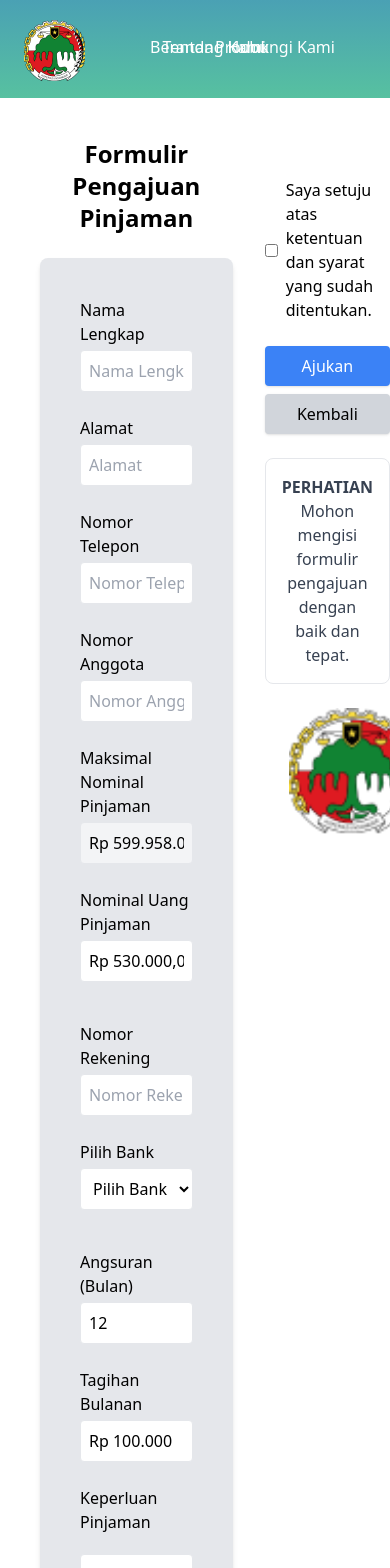
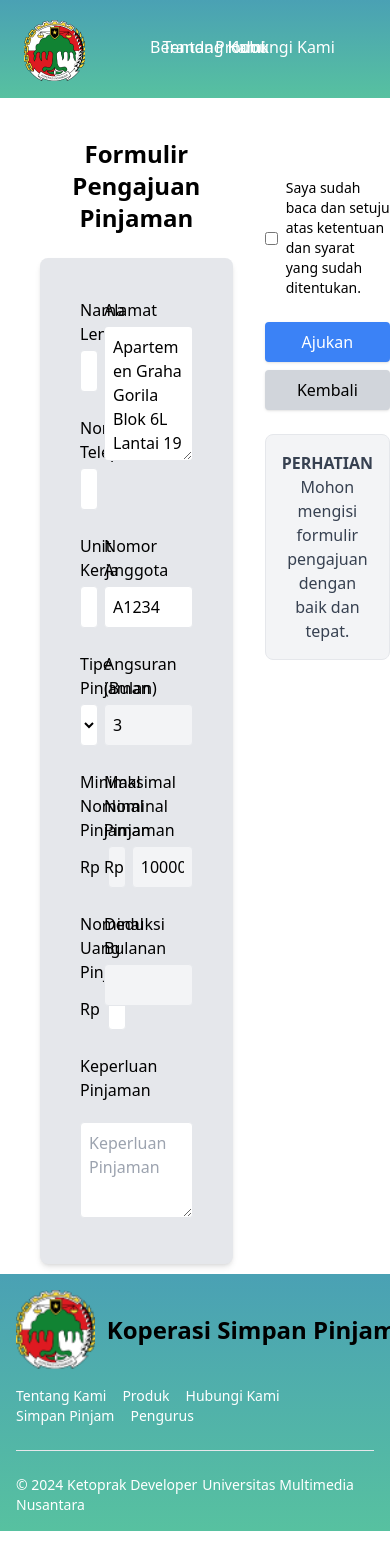
Before and after one commit to Febriann24/KPS, a React (Vite) app: page /FormAjukanPinjam in a window 390 px wide. Shown: the top 1568 px of the page. After the commit the page ends 1531 px from the top, so only its background shows below. Built offline with nearby package versions, Linux system fonts and the light colour scheme.

Commit message:
Updated Form And Responsiveness of Nominal Uang Pinjaman
Need to do:
- Implement to other Rp like minim nominal pinjaman etc
- make deformatting function for input to database

```diff
--- a/src/component/UserAnggota/FormAjukanPinjam.jsx
+++ b/src/component/UserAnggota/FormAjukanPinjam.jsx
@@ -7,26 +7,47 @@ import { useNavigate } from "react-router-dom"; // Import useNavigate for naviga
 function FormAjukanPinjam() {
  const navigate = useNavigate(); // Create navigate function for navigation
  const [formData, setFormData] = useState({
-      namaLengkap: '',
-      alamat: '',
-      nomorTelepon: '',
-      nomorAnggota: '',
-      maksimalPinjaman: 'Rp 599.958.050,00',
-      nominalPinjaman: 'Rp 530.000,00',
-      nomorRekening: '',
-      bank: '',
-      angsuran: '12',
-      tagihanBulanan: 'Rp 100.000',
+  namaLengkap: 'Hollywood Benjamin Gunawan',
+  alamat: 'Apartemen Graha Gorila Blok 6L Lantai 19',
+  nomorTelepon: '0819744637',
+  unitKerja:'Sekolah',
+  nomorAnggota: 'A1234',
+  maksimalPinjaman: '1000000',
+  minimalPinjaman: '500000',
+  nominalPinjaman: '',
+  angsuran: '3',
+  tagihanBulanan: '100000',
   keperluanPinjaman: '',
   setuju: false,
  });
 
   const handleChange = (e) => {
     const { name, value, type, checked } = e.target;
+    if (name === 'nominalPinjaman') {
+      const numericValue = value.replace(/\D/g, ''); // Remove non-numeric characters
+      const formattedValue = formatRupiah(numericValue);
+      setFormData({ ...formData, [name]: formattedValue });
+    } else {
       setFormData({
         ...formData,
         [name]: type === 'checkbox' ? checked : value,
       });
+    }
+  };
+
+  const formatRupiah = (angka) => {
+    // Ensure angka is a string and remove leading zeros
+    angka = angka.replace(/^0+/, '');
+    let number_string = angka.toString(),
+        sisa = number_string.length % 3,
+        rupiah = number_string.substr(0, sisa),
+        ribuan = number_string.substr(sisa).match(/\d{3}/g);
+
+    if (ribuan) {
+      let separator = sisa ? '.' : '';
+      rupiah += separator + ribuan.join('.');
+    }
+    return rupiah || '0';
   };
 
  const handleSubmit = (e) => {
@@ -34,6 +55,7 @@ function FormAjukanPinjam() {
   console.log('Form Submitted:', formData);
   navigate('/PengajuanPinjaman'); // Navigate to PengajuanUser after form submission
  };
+
  return (
   <>
   <div>
@@ -43,55 +65,123 @@ function FormAjukanPinjam() {
     <h2 className="text-2xl font-semibold text-center mb-6">Formulir Pengajuan Pinjaman</h2>
 
     <div className="bg-gray-200 p-10 rounded-lg shadow-md">
-            <form onSubmit={handleSubmit} id="form-pengajuan" className="grid grid-cols-1 gap-6">
+      <form onSubmit={handleSubmit} id="form-pengajuan" className="grid grid-cols-1 md:grid-cols-2 gap-6">
+      {/* Vertical group for Nama Lengkap, Nomor Telepon, and Nomor Anggota */}
+      <div className="grid grid-cols-1 gap-6">
         <div>
-                <label className="block mb-1">Nama Lengkap</label>
+        <label className="block mb-1 font-medium">Nama Lengkap</label>
         <input
           type="text"
           name="namaLengkap"
           value={formData.namaLengkap}
           onChange={handleChange}
           placeholder="Nama Lengkap"
-                  className="w-full p-2 border rounded bg-white"
+          className="w-full p-2 border rounded bg-white focus:outline-none focus:ring focus:ring-blue-300"
+          maxLength={70}
+          required
         />
         </div>
         <div>
-                <label className="block mb-1">Alamat</label>
+        <label className="block mb-1 font-medium">Nomor Telepon</label>
         <input
-                  type="text"
-                  name="alamat"
-                  value={formData.alamat}
-                  onChange={handleChange}
-                  placeholder="Alamat"
-                  className="w-full p-2 border rounded bg-white"
-                />
-              </div>
-              <div>
-                <label className="block mb-1">Nomor Telepon</label>
-                <input
-                  type="text"
+          type="number"
           name="nomorTelepon"
           value={formData.nomorTelepon}
           onChange={handleChange}
           placeholder="Nomor Telepon"
-                  className="w-full p-2 border rounded bg-white"
+          className="w-full p-2 border rounded bg-white focus:outline-none focus:ring focus:ring-blue-300"
+          maxLength={15}
+          required
         />
         </div>
+      </div>
+
+      {/* Address in a separate vertical column with combined height */}
       <div>
-                <label className="block mb-1">Nomor Anggota</label>
+        <label className="block mb-1 font-medium">Alamat</label>
+        <textarea
+        name="alamat"
+        value={formData.alamat}
+        onChange={handleChange}
+        placeholder="Masukkan alamat lengkap"
+        className="w-full p-2 border rounded bg-white focus:outline-none focus:ring focus:ring-blue-300"
+        style={{height:"135px"}}
+        required
+        />
+      </div>
+
+      <div>
+        <label className="block mb-1 font-medium">Unit Kerja</label>
+        <input
+          type="text"
+          name="unitKerja"
+          value={formData.unitKerja}
+          onChange={handleChange}
+          placeholder="Unit Kerja"
+          className="w-full p-2 border rounded bg-white focus:outline-none focus:ring focus:ring-blue-300"
+          required
+        />
+        </div>
+
+        <div>
+        <label className="block mb-1 font-medium">Nomor Anggota</label>
         <input
           type="text"
           name="nomorAnggota"
           value={formData.nomorAnggota}
           onChange={handleChange}
           placeholder="Nomor Anggota"
-                  className="w-full p-2 border rounded bg-white"
+          className="w-full p-2 border rounded bg-white focus:outline-none focus:ring focus:ring-blue-300"
+          required
         />
         </div>
 
-              <div className="grid grid-cols-1 md:grid-cols-2 gap-6">
       <div>
-                  <label className="block mb-1">Maksimal Nominal Pinjaman</label>
+        <label className="block mb-1 font-medium">Tipe Pinjaman</label>
+        <select
+        name="bank"
+        value={formData.bank}
+        onChange={handleChange}
+        className="w-full p-2 border rounded bg-white focus:outline-none focus:ring focus:ring-blue-300"
+        required
+        >
+        <option value="">Pilih Tipe Pinjaman</option>
+        <option value="Mandiri">KPKA</option>
+        <option value="BCA">UKTP</option>
+        <option value="BRI">UKSP</option>
+        </select>
+      </div>
+
+      <div>
+        <label className="block mb-1 font-medium">Angsuran (Bulan)</label>
+        <input
+        type="number"
+        name="angsuran"
+        value={formData.angsuran}
+        onChange={handleChange}
+        className="w-full p-2 border rounded bg-gray-100 cursor-not-allowed"
+        readOnly
+        required
+        />
+      </div>
+
+      <div>
+        <label className="block mb-1 font-medium">Minimal Nominal Pinjaman</label>
+        <div className='flex items-center'>
+        <span className='mr-2'>Rp</span>
+        <input
+        type="text"
+        value={formData.minimalPinjaman}
+        className="w-full p-2 border rounded bg-gray-100 cursor-not-allowed"
+        readOnly
+        />
+        </div>
+      </div>
+
+      <div>
+        <label className="block mb-1 font-medium">Maksimal Nominal Pinjaman</label>
+        <div className='flex items-center'>
+        <span className="mr-2">Rp</span>
         <input
         type="text"
         value={formData.maksimalPinjaman}
@@ -99,80 +189,45 @@ function FormAjukanPinjam() {
         readOnly
         />
         </div>
+      </div>
       <div>
-                  <label className="block mb-1">Nominal Uang Pinjaman</label>
+        <label className="block mb-1 font-medium">Nominal Uang Pinjaman</label>
+        <div className='flex items-center'>
+        <span className='mr-2'>Rp</span>
         <input
         type="text"
         name="nominalPinjaman"
         value={formData.nominalPinjaman}
         onChange={handleChange}
         placeholder="Nominal Uang Pinjaman"
-                    className="w-full p-2 border rounded bg-white"
-                  />
-                </div>
-              </div>
-
-              <div className="grid grid-cols-1 md:grid-cols-2 gap-6 mt-4">
-                <div>
-                  <label className="block mb-1">Nomor Rekening</label>
-                  <input
-                    type="text"
-                    name="nomorRekening"
-                    value={formData.nomorRekening}
-                    onChange={handleChange}
-                    placeholder="Nomor Rekening"
-                    className="w-full p-2 border rounded bg-white"
-                  />
-                </div>
-                <div>
-                  <label className="block mb-1">Pilih Bank</label>
-                  <select
-                    name="bank"
-                    value={formData.bank}
-                    onChange={handleChange}
-                    className="w-full p-2 border rounded bg-white"
-                  >
-                    <option value="">Pilih Bank</option>
-                    <option value="Mandiri">Mandiri</option>
-                    <option value="BCA">BCA</option>
-                    <option value="BRI">BRI</option>
-                  </select>
-                </div>
-              </div>
-
-              <div className="grid grid-cols-1 md:grid-cols-2 gap-6 mt-4">
-                <div>
-                  <label className="block mb-1">Angsuran (Bulan)</label>
-                  <input
-                    type="number"
-                    name="angsuran"
-                    value={formData.angsuran}
-                    onChange={handleChange}
-                    placeholder="Angsuran (Bulan)"
-                    className="w-full p-2 border rounded bg-white"
-                  />
-                </div>
-                <div>
-                  <label className="block mb-1">Tagihan Bulanan</label>
-                  <input
-                    type="text"
-                    name="tagihanBulanan"
-                    value={formData.tagihanBulanan}
-                    onChange={handleChange}
-                    placeholder="Tagihan Bulanan"
-                    className="w-full p-2 border rounded bg-white"
+        className="w-full p-2 border rounded bg-white focus:outline-none focus:ring focus:ring-blue-300"
+        required
         />
         </div>
       </div>
 
       <div>
-                <label className="block mb-1">Keperluan Pinjaman</label>
+        <label className="block mb-1 font-medium">Deduksi Bulanan</label>
+        <input
+        type="text"
+        name="deduksiBulanan"
+        value={formData.deduksiBulanan}
+        onChange={handleChange}
+        className="w-full p-2 border rounded bg-gray-100 cursor-not-allowed"
+        readOnly
+        required
+        />
+      </div>
+
+      <div className="col-span-2">
+        <label className="block mb-1 font-medium">Keperluan Pinjaman</label>
         <textarea
         name="keperluanPinjaman"
         value={formData.keperluanPinjaman}
         onChange={handleChange}
         placeholder="Keperluan Pinjaman"
-                  className="w-full p-2 border rounded bg-white h-24 mt-4"
+        className="w-full p-2 border rounded bg-white focus:outline-none focus:ring focus:ring-blue-300 h-24 mt-4"
+        required
         />
       </div>
 
@@ -190,8 +245,9 @@ function FormAjukanPinjam() {
           checked={formData.setuju}
           onChange={handleChange}
           className="form-checkbox"
+          required
         />
-              <span>Saya setuju atas ketentuan dan syarat yang sudah ditentukan.</span>
+        <span className="text-sm">Saya sudah baca dan setuju atas ketentuan dan syarat yang sudah ditentukan.</span>
         </label>
       </div>
 
@@ -199,32 +255,30 @@ function FormAjukanPinjam() {
         <button
         type="button"
         onClick={handleSubmit} // Call handleSubmit to submit form
-              className="bg-blue-500 text-white w-full px-6 py-2 rounded shadow hover:bg-blue-600"
+        className="bg-blue-500 text-white w-full px-6 py-2 rounded shadow hover:bg-blue-600 transition duration-200"
         >
         Ajukan
         </button>
         <button
         type="button"
         onClick={() => navigate('/SimpanPinjam')} // Navigate back to SimpanPinjam
-              className="bg-gray-300 text-black w-full px-6 py-2 rounded shadow hover:bg-gray-400 mt-2"
+        className="bg-gray-300 text-black w-full px-6 py-2 rounded shadow hover:bg-gray-400 transition duration-200 mt-2"
         >
         Kembali
         </button>
       </div>
 
-          <div className="border p-4 rounded-lg text-center text-gray-700">
+      <div className="border p-4 rounded-lg text-center text-gray-700 bg-gray-100">
         <strong>PERHATIAN</strong>
         <p>Mohon mengisi formulir pengajuan dengan baik dan tepat.</p>
       </div>
-
-          <img src={foto} alt="Koperasi" className="mt-4 mb-4 ml-[24px] w-full h-auto" />
     </div>
   </div>
 
   <F />
   </div>
 </>
-    )
+);
 }
 
-export default FormAjukanPinjam
+export default FormAjukanPinjam;
```
Lines whose indentation alone changed are shown as unchanged.
